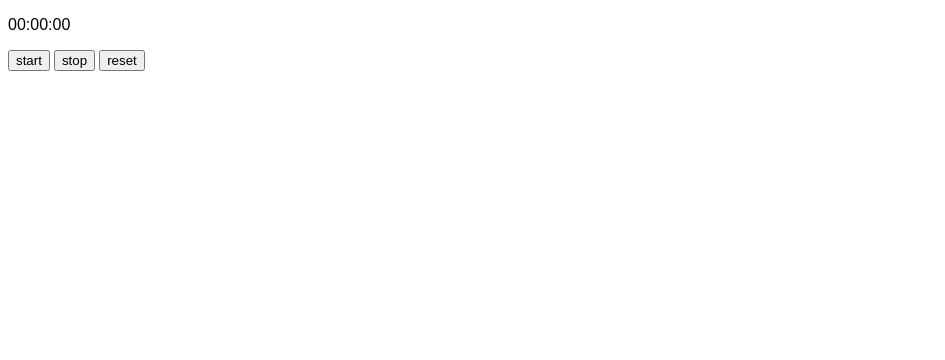
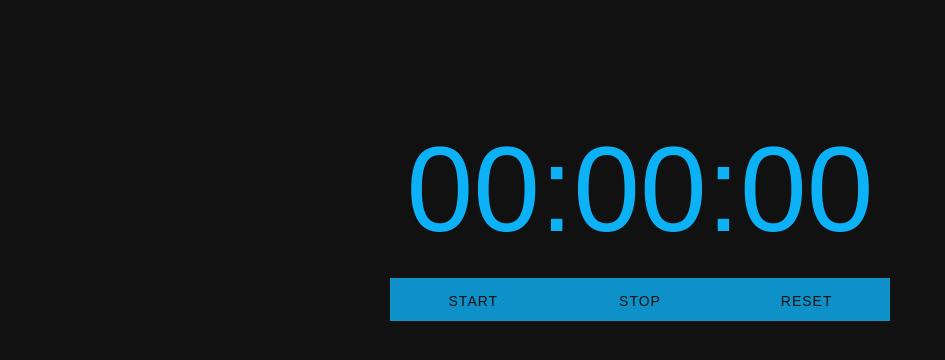
Before and after one commit to werronense/stopwatch, a plain HTML site: page index.html in a window 1280 px wide. Shown: the whole page, without its empty margins (0-945 px from the left). Drawn offline with Linux system fonts and the light colour scheme.

Commit message:
Complete stylesheet

```diff
--- a/styles.css
+++ b/styles.css
@@ -1,3 +1,92 @@
-p {
+html {
+  box-sizing: border-box;
+  font-size: 10px;
+}
+
+*,
+*::before,
+*::after {
+  box-sizing: inherit;
+}
+
+body {
+  background-color: #111;
+}
+
+main {
+  margin: 0 auto;
+  max-width: 500px;
+}
+
+
+/* Variables */
+:root {
+  --electric-blue: #0db2f6;
+}
+
+
+/* Controls */
+.controls {
+  display: flex;
+  width: 100%;
+}
+
+.controls > button {
+  flex: 1;
+  font-size: 2rem;
+}
+
+
+/* Buttons */
+button {
+  background: var(--electric-blue);
+  border: none;
+  color: #111;
+  cursor: pointer;
+  display: inline-block;
   font-family: sans-serif;
+  font-size: 1em;
+  font-variant: small-caps;
+  letter-spacing: 1px;
+  margin: 0;
+  opacity: 0.8;
+  padding: 1rem;
+  text-align: center;
+  text-decoration: none;
+  transition: background 250ms ease-in-out,
+    transform 150ms ease;
 }
+
+button:hover,
+button:focus {
+  opacity: 1;
+}
+
+button:focus {
+  outline: 1px solid #111;
+  outline-offset: -4px;
+}
+
+button:active {
+  transform: scale(0.99);
+}
+
+button:disabled {
+  opacity: 0.5;
+}
+
+
+/* Clock */
+.clock {
+  color: var(--electric-blue);
+  font-family: sans-serif;
+  font-size: 8rem;
+  margin-bottom: 2rem;
+  text-align: center;
+}
+
+@media screen and (min-width: 750px) {
+  .clock {
+    font-size: 12rem;
+  }
+}
```
